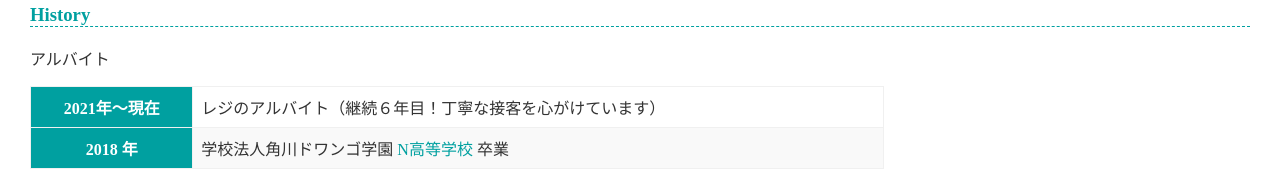
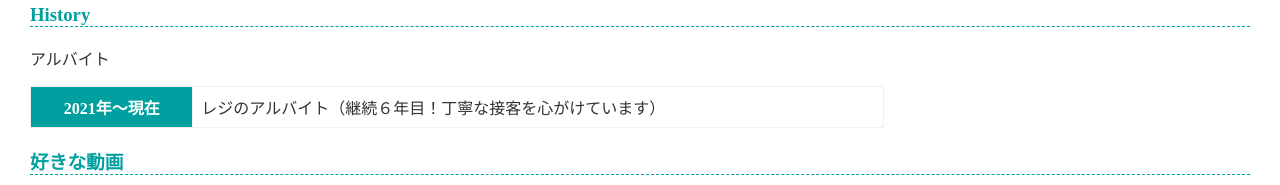
Before and after one commit to 251zs03631-ux/251zs03631-ux.github.io, a plain HTML site: page index.html in a window 1280 px wide. Shown: the part 1120-1305 px from the top of the page. Drawn offline with Linux system fonts and the light colour scheme.

Commit message:
Update index.html

```diff
--- a/index.html
+++ b/index.html
@@ -73,10 +73,7 @@
         <th>2021年〜現在</th>
         <td>レジのアルバイト（継続６年目！丁寧な接客を心がけています）</td>
       </tr>
-      <tr>
-        <th>2018 年</th>
-        <td>学校法人角川ドワンゴ学園 <a href="https://nnn.ed.jp/">N高等学校</a> 卒業</td>
-      </tr>
+
 
     </table>
 
```
